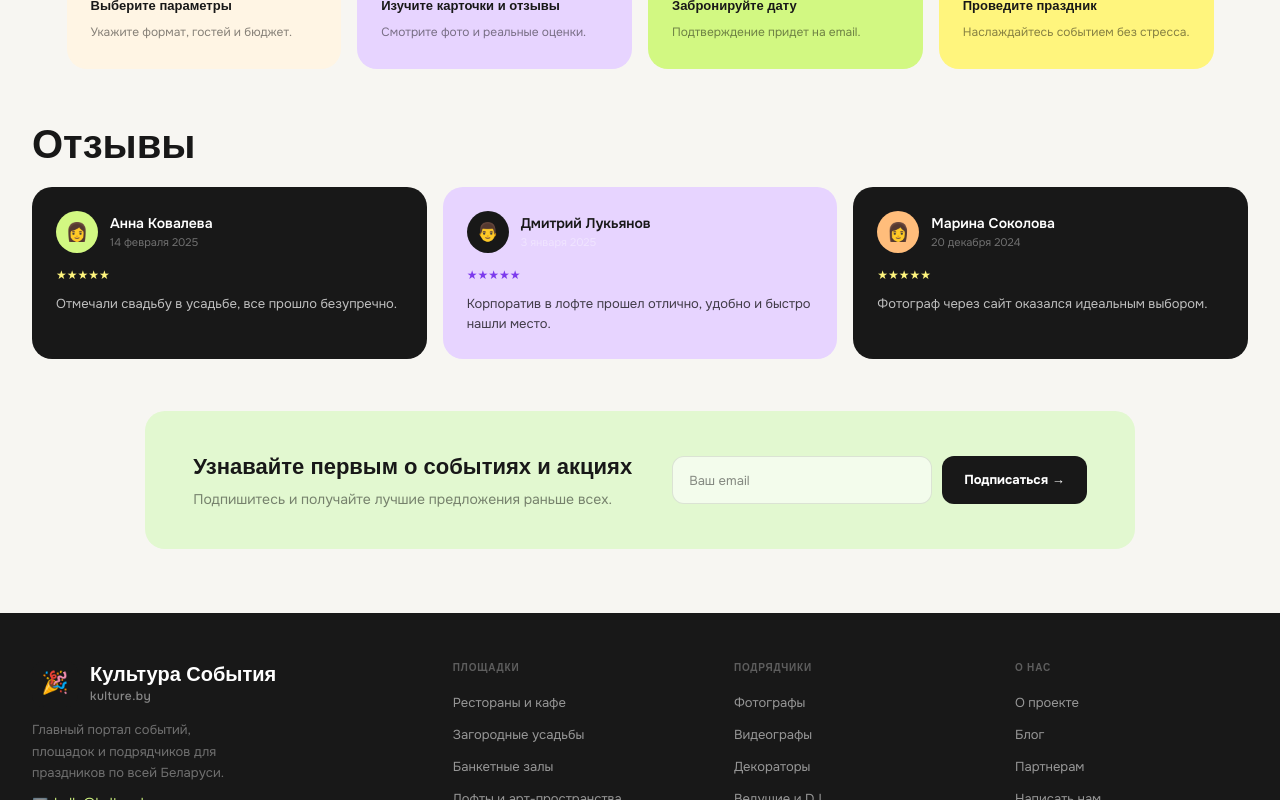
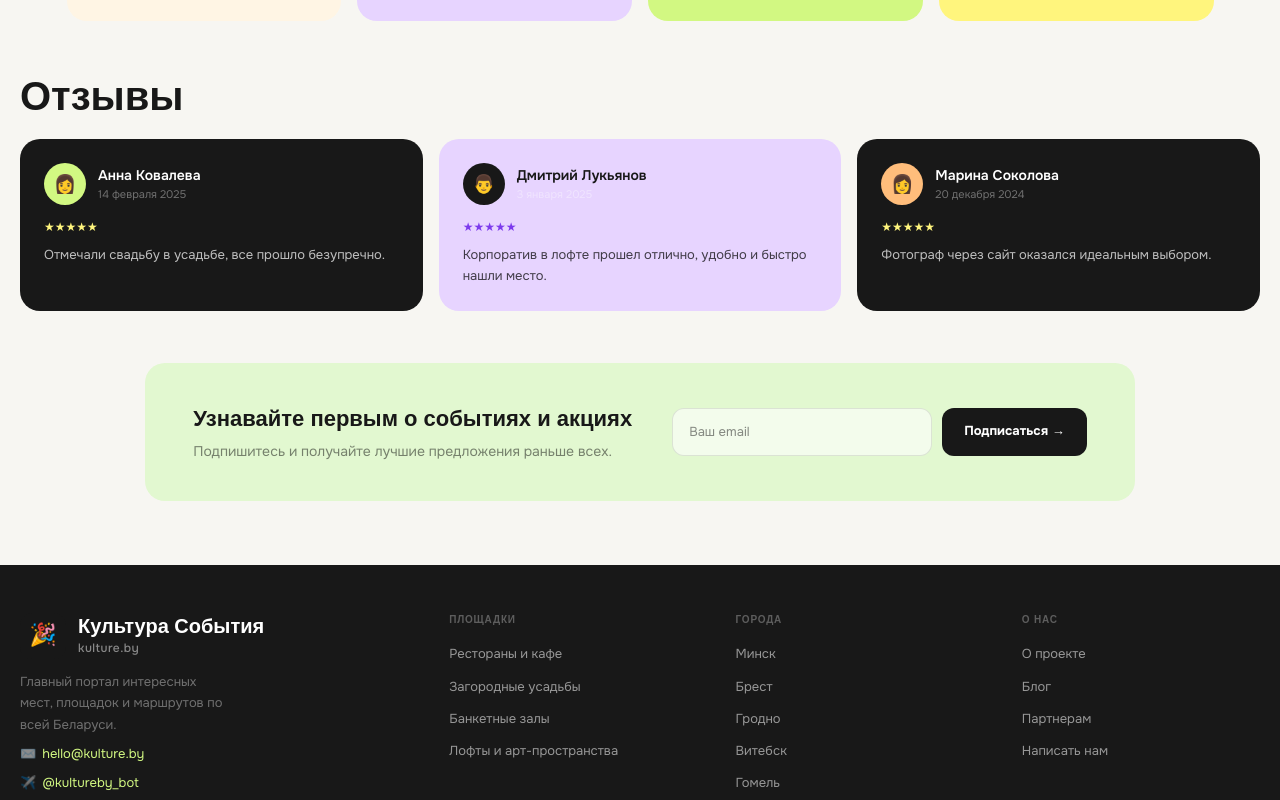
Before and after one commit to zazoprobel/kulture-by, a Next.js app: page / in a window 1280 px wide. Shown: the part 2000-2800 px from the top of the page. Built offline with nearby package versions, Linux system fonts and the light colour scheme; no server answers; the database is empty; a web font is replaced by a local one.

Commit message:
fix: hero layout, font sizes, mobile responsiveness

```diff
--- a/app/page.tsx
+++ b/app/page.tsx
@@ -14,17 +14,17 @@ export default async function HomePage() {
         a{color:inherit;text-decoration:none}
         button{font-family:var(--font-b);cursor:pointer}
         .site-header{position:sticky;top:0;z-index:200;background:rgba(247,246,242,.94);backdrop-filter:blur(14px);border-bottom:1px solid var(--border)}
-        .h-inner{max-width:1320px;margin:0 auto;padding:0 32px;height:84px;display:flex;align-items:center;gap:36px}
+        .h-inner{max-width:1320px;margin:0 auto;padding:0 20px;height:84px;display:flex;align-items:center;gap:36px}
         .logo{display:flex;align-items:center;gap:12px;flex-shrink:0}.logo-mark{width:46px;height:46px;background:var(--dark);border-radius:12px;display:flex;align-items:center;justify-content:center;font-size:22px}.logo-text{font-family:var(--font-h);font-weight:800;font-size:20px;line-height:1.1}.logo-sub{font-size:12px;font-weight:500;color:var(--gray);letter-spacing:.04em;display:block;margin-top:3px}
         nav{display:flex;align-items:center;gap:6px;flex:1}.na{font-size:18px;font-weight:500;padding:10px 16px;border-radius:99px;transition:background var(--trans)}.na:hover{background:rgba(0,0,0,.06)}.na.on{background:var(--dark);color:#fff}
         .h-right{display:flex;align-items:center;gap:10px;margin-left:auto;flex-shrink:0}.btn-ico{width:42px;height:42px;border-radius:50%;border:1.5px solid var(--border);background:transparent;display:flex;align-items:center;justify-content:center;font-size:18px;transition:background var(--trans)}.btn-ico:hover{background:rgba(0,0,0,.06)}.btn-login{height:42px;padding:0 18px;border-radius:99px;border:1.5px solid var(--border);background:transparent;font-size:16px;font-weight:500;transition:background var(--trans);display:flex;align-items:center}.btn-login:hover{background:rgba(0,0,0,.06)}
         .h-burger{display:none;width:42px;height:42px;border-radius:10px;border:1.5px solid var(--border);background:transparent;font-size:20px;align-items:center;justify-content:center}
         .mobile-nav{display:none}
-        .gsearch{background:var(--dark);padding:18px 32px}.gs-inner{max-width:1320px;margin:0 auto;display:flex;gap:10px;align-items:center}.gs-wrap{flex:1;position:relative}.gs-wrap svg{position:absolute;left:14px;top:50%;transform:translateY(-50%);color:rgba(255,255,255,.4)}.gs-inp{width:100%;height:50px;border-radius:13px;border:none;background:rgba(255,255,255,.1);color:#fff;font-family:var(--font-b);font-size:14px;padding:0 18px 0 44px;outline:none;transition:background var(--trans)}.gs-inp::placeholder{color:rgba(255,255,255,.38)}.gs-inp:focus{background:rgba(255,255,255,.15)}.gs-sel{height:50px;padding:0 36px 0 14px;border-radius:13px;border:1.5px solid rgba(255,255,255,.12);background:rgba(255,255,255,.08);color:#fff;font-family:var(--font-b);font-size:13px;appearance:none;cursor:pointer;outline:none;transition:border-color var(--trans);min-width:140px}.gs-btn{height:50px;padding:0 26px;border-radius:13px;border:none;background:var(--lime);color:var(--dark);font-family:var(--font-b);font-size:14px;font-weight:700;transition:opacity var(--trans);white-space:nowrap}
-        .cat-row{max-width:1320px;margin:0 auto;padding:22px 32px 0;display:flex;gap:6px;overflow-x:auto;scrollbar-width:none}.cat-row::-webkit-scrollbar{display:none}.cat-b{display:flex;flex-direction:column;align-items:center;gap:5px;padding:10px 16px;border-radius:14px;border:1.5px solid transparent;background:transparent;cursor:pointer;white-space:nowrap;transition:all var(--trans);min-width:72px}.cat-b:hover{background:rgba(0,0,0,.04)}.cat-b.on{background:var(--dark);color:#fff}.cat-ic{font-size:20px}.cat-lb{font-size:11px;font-weight:500;text-align:center;line-height:1.2}
-        .hero{max-width:1320px;margin:24px auto 0;padding:0 32px;display:grid;grid-template-columns:1.1fr 1fr;gap:16px}.hero-main{background:var(--lime);border-radius:var(--r);padding:44px 44px 0;overflow:hidden;min-height:420px;display:flex;flex-direction:column;position:relative}.hero-label{display:inline-flex;align-items:center;gap:8px;background:rgba(0,0,0,.08);border-radius:99px;padding:6px 16px 6px 6px;font-size:15px;font-weight:600;margin-bottom:20px;width:fit-content}.hero-label-dot{width:24px;height:24px;background:var(--dark);border-radius:50%;display:flex;align-items:center;justify-content:center;font-size:12px;color:#fff}.hero-h{font-family:var(--font-h);font-size:clamp(56px,5vw,72px);font-weight:900;line-height:1.04;margin-bottom:18px}.hero-p{font-size:18px;color:rgba(0,0,0,.66);line-height:1.6;margin-bottom:30px;max-width:520px}.hero-cta{display:inline-flex;align-items:center;gap:10px;background:var(--dark);color:#fff;font-size:18px;font-weight:700;padding:16px 30px;border-radius:99px;border:none;cursor:pointer;transition:opacity var(--trans);width:fit-content}.hero-img-row{margin-top:auto;display:flex;gap:12px;padding-bottom:0}.hero-photo{flex:1;height:170px;border-radius:14px 14px 0 0;overflow:hidden;display:flex;align-items:center;justify-content:center;font-size:48px}
+        .gsearch{background:var(--dark);padding:18px 20px}.gs-inner{max-width:1320px;margin:0 auto;display:flex;gap:10px;align-items:center}.gs-wrap{flex:1;position:relative}.gs-wrap svg{position:absolute;left:14px;top:50%;transform:translateY(-50%);color:rgba(255,255,255,.4)}.gs-inp{width:100%;height:50px;border-radius:13px;border:none;background:rgba(255,255,255,.1);color:#fff;font-family:var(--font-b);font-size:14px;padding:0 18px 0 44px;outline:none;transition:background var(--trans)}.gs-inp::placeholder{color:rgba(255,255,255,.38)}.gs-inp:focus{background:rgba(255,255,255,.15)}.gs-sel{height:50px;padding:0 36px 0 14px;border-radius:13px;border:1.5px solid rgba(255,255,255,.12);background:rgba(255,255,255,.08);color:#fff;font-family:var(--font-b);font-size:13px;appearance:none;cursor:pointer;outline:none;transition:border-color var(--trans);min-width:140px}.gs-btn{height:50px;padding:0 26px;border-radius:13px;border:none;background:var(--lime);color:var(--dark);font-family:var(--font-b);font-size:14px;font-weight:700;transition:opacity var(--trans);white-space:nowrap}
+        .cat-row{max-width:1320px;margin:0 auto;padding:22px 20px 0;display:flex;gap:6px;overflow-x:auto;scrollbar-width:none}.cat-row::-webkit-scrollbar{display:none}.cat-b{display:flex;flex-direction:column;align-items:center;gap:5px;padding:10px 16px;border-radius:14px;border:1.5px solid transparent;background:transparent;cursor:pointer;white-space:nowrap;transition:all var(--trans);min-width:72px}.cat-b:hover{background:rgba(0,0,0,.04)}.cat-b.on{background:var(--dark);color:#fff}.cat-ic{font-size:20px}.cat-lb{font-size:11px;font-weight:500;text-align:center;line-height:1.2}
+        .hero{max-width:1320px;margin:24px auto 0;padding:0 20px;display:grid;grid-template-columns:3fr 2fr;gap:16px}.hero-main{background:var(--lime);border-radius:var(--r);padding:44px 44px 0;overflow:hidden;word-break:break-word;min-height:420px;display:flex;flex-direction:column;position:relative}.hero-label{display:inline-flex;align-items:center;gap:8px;background:rgba(0,0,0,.08);border-radius:99px;padding:6px 16px 6px 6px;font-size:15px;font-weight:600;margin-bottom:20px;width:fit-content}.hero-label-dot{width:24px;height:24px;background:var(--dark);border-radius:50%;display:flex;align-items:center;justify-content:center;font-size:12px;color:#fff}.hero-h{font-family:var(--font-h);font-size:48px;font-weight:900;line-height:1.05;margin-bottom:18px;word-break:break-word}.hero-p{font-size:18px;color:rgba(0,0,0,.66);line-height:1.6;margin-bottom:30px;max-width:520px}.hero-cta{display:inline-flex;align-items:center;gap:10px;background:var(--dark);color:#fff;font-size:18px;font-weight:700;padding:16px 30px;border-radius:99px;border:none;cursor:pointer;transition:opacity var(--trans);width:fit-content}.hero-img-row{margin-top:auto;display:flex;gap:12px;padding-bottom:0}.hero-photo{flex:1;height:170px;border-radius:14px 14px 0 0;overflow:hidden;display:flex;align-items:center;justify-content:center;font-size:48px}
         .hero-right{display:flex;flex-direction:column;gap:16px}.hero-stat-row{display:grid;grid-template-columns:1fr 1fr;gap:16px}.stat-box{border-radius:var(--r);padding:28px 24px;display:flex;flex-direction:column;gap:6px}.stat-n{font-family:var(--font-h);font-size:30px;font-weight:900;line-height:1}.stat-l{font-size:12px;color:rgba(0,0,0,.5);line-height:1.3}.hero-banner{border-radius:var(--r);padding:24px 28px;display:flex;align-items:center;gap:14px;cursor:pointer;transition:opacity var(--trans)}.banner-icon{font-size:32px;flex-shrink:0}.banner-t{font-family:var(--font-h);font-size:14px;font-weight:700;margin-bottom:3px;line-height:1.2}.banner-s{font-size:12px;opacity:.55}.banner-arr{margin-left:auto;font-size:18px;opacity:.4;flex-shrink:0}
-        .sec{max-width:1320px;margin:52px auto 0;padding:0 32px}.sec-h{display:flex;align-items:baseline;justify-content:space-between;margin-bottom:20px}.sec-t{font-family:var(--font-h);font-size:clamp(32px,3.2vw,40px);font-weight:700;line-height:1.15}
+        .sec{max-width:1320px;margin:52px auto 0;padding:0 20px}.sec-h{display:flex;align-items:baseline;justify-content:space-between;margin-bottom:20px}.sec-t{font-family:var(--font-h);font-size:clamp(32px,3.2vw,40px);font-weight:700;line-height:1.15}
         .afisha-row{display:grid;grid-template-columns:repeat(4,1fr);gap:16px}.af-card{border-radius:var(--r);overflow:hidden;background:var(--white);border:1.5px solid var(--border);display:block}.af-thumb{width:100%;height:170px;position:relative;display:flex;align-items:center;justify-content:center;font-size:44px}.af-date{position:absolute;top:10px;left:10px;background:rgba(255,255,255,.92);border-radius:10px;padding:5px 10px;font-family:var(--font-h);font-size:11px;font-weight:700;line-height:1.1;text-align:center}.af-date span{display:block;font-family:var(--font-b);font-size:11px;font-weight:500;color:var(--gray)}.af-badge{position:absolute;bottom:10px;left:10px;border-radius:99px;padding:4px 10px;font-size:11px;font-weight:700}.af-fav{position:absolute;top:10px;right:10px;width:30px;height:30px;border-radius:50%;background:rgba(255,255,255,.88);border:none;display:flex;align-items:center;justify-content:center;font-size:13px}.af-body{padding:14px}.af-cat{font-size:11px;color:var(--gray);text-transform:uppercase;letter-spacing:.05em;margin-bottom:5px}.af-title{font-family:var(--font-h);font-size:13px;font-weight:700;line-height:1.3;margin-bottom:5px}.af-loc{font-size:12px;color:var(--gray);margin-bottom:8px}
         .occ-grid{display:grid;grid-template-columns:repeat(5,1fr);gap:12px}.occ-c{border-radius:var(--r);padding:24px 16px;display:flex;flex-direction:column;align-items:center;gap:9px;text-align:center}.occ-ico{font-size:34px}.occ-t{font-family:var(--font-h);font-size:16px;font-weight:700}.occ-n{font-size:13px;color:rgba(0,0,0,.42)}
         .contr-grid{display:grid;grid-template-columns:repeat(4,1fr);gap:16px}.contr-c{border-radius:var(--r);padding:28px 24px;display:block}.contr-ico{font-size:36px;margin-bottom:14px}.contr-t{font-family:var(--font-h);font-size:14px;font-weight:700;margin-bottom:6px}.contr-d{font-size:12px;color:rgba(0,0,0,.5);line-height:1.4;margin-bottom:14px}.contr-cnt{font-size:12px;font-weight:700;color:rgba(0,0,0,.45)}
@@ -33,7 +33,7 @@ export default async function HomePage() {
         .how-grid{display:grid;grid-template-columns:repeat(4,1fr);gap:16px}.how-c{background:var(--cream);border-radius:var(--r);padding:28px 24px}.how-num{font-family:var(--font-h);font-size:44px;font-weight:900;color:rgba(0,0,0,.06);line-height:1;margin-bottom:12px}.how-ico{font-size:28px;margin-bottom:10px}.how-t{font-family:var(--font-h);font-size:13px;font-weight:700;margin-bottom:7px}.how-d{font-size:12px;color:rgba(0,0,0,.48);line-height:1.5}
         .rev-grid{display:grid;grid-template-columns:repeat(3,1fr);gap:16px}.rev-c{background:var(--dark);border-radius:var(--r);padding:24px;color:#fff}.rev-h{display:flex;align-items:center;gap:12px;margin-bottom:14px}.rev-av{width:42px;height:42px;border-radius:50%;display:flex;align-items:center;justify-content:center;font-size:18px;flex-shrink:0}.rev-name{font-weight:600;font-size:14px}.rev-date{font-size:11px;color:rgba(255,255,255,.38);margin-top:2px}.rev-stars{color:var(--yellow);font-size:12px;margin-bottom:9px}.rev-txt{font-size:13px;color:rgba(255,255,255,.72);line-height:1.6}
         .nl-card{background:var(--mint);border-radius:var(--r);padding:40px 48px;display:flex;align-items:center;gap:40px}.nl-t{font-family:var(--font-h);font-size:22px;font-weight:800;margin-bottom:6px}.nl-s{font-size:14px;color:rgba(0,0,0,.48)}.nl-form{display:flex;gap:10px}.nl-inp{height:48px;width:260px;border-radius:12px;border:1.5px solid rgba(0,0,0,.1);background:rgba(255,255,255,.6);font-size:13px;padding:0 16px}.nl-btn{height:48px;padding:0 22px;border-radius:12px;border:none;background:var(--dark);color:#fff;font-size:13px;font-weight:700}
-        .site-footer{background:var(--dark);color:#fff;margin-top:64px;padding:48px 0 28px}.fi{max-width:1320px;margin:0 auto;padding:0 32px}.fg{display:grid;grid-template-columns:1.6fr 1fr 1fr 1fr;gap:48px;margin-bottom:38px}.fb-about{font-size:13px;color:rgba(255,255,255,.38);margin-top:12px;line-height:1.65;max-width:210px}.f-contact{font-size:13px;color:rgba(255,255,255,.5);margin-top:10px;display:flex;align-items:center;gap:6px}.f-contact a{color:var(--lime)}.f-soc{display:flex;gap:8px;margin-top:16px}.fsoc{width:34px;height:34px;border-radius:9px;border:1.5px solid rgba(255,255,255,.1);display:flex;align-items:center;justify-content:center;font-size:12px;color:#fff}.fc h4{font-family:var(--font-h);font-size:10px;font-weight:700;letter-spacing:.08em;text-transform:uppercase;color:rgba(255,255,255,.3);margin-bottom:14px}.fc ul{list-style:none;display:flex;flex-direction:column;gap:9px}.fc ul li a{font-size:13px;color:rgba(255,255,255,.55)}.fbot{padding-top:22px;border-top:1px solid rgba(255,255,255,.07);display:flex;align-items:center;justify-content:space-between;font-size:11px;color:rgba(255,255,255,.25)}.flegal{display:flex;gap:16px}
+        .site-footer{background:var(--dark);color:#fff;margin-top:64px;padding:48px 0 28px}.fi{max-width:1320px;margin:0 auto;padding:0 20px}.fg{display:grid;grid-template-columns:1.6fr 1fr 1fr 1fr;gap:48px;margin-bottom:38px}.fb-about{font-size:13px;color:rgba(255,255,255,.38);margin-top:12px;line-height:1.65;max-width:210px}.f-contact{font-size:13px;color:rgba(255,255,255,.5);margin-top:10px;display:flex;align-items:center;gap:6px}.f-contact a{color:var(--lime)}.f-soc{display:flex;gap:8px;margin-top:16px}.fsoc{width:34px;height:34px;border-radius:9px;border:1.5px solid rgba(255,255,255,.1);display:flex;align-items:center;justify-content:center;font-size:12px;color:#fff}.fc h4{font-family:var(--font-h);font-size:10px;font-weight:700;letter-spacing:.08em;text-transform:uppercase;color:rgba(255,255,255,.3);margin-bottom:14px}.fc ul{list-style:none;display:flex;flex-direction:column;gap:9px}.fc ul li a{font-size:13px;color:rgba(255,255,255,.55)}.fbot{padding-top:22px;border-top:1px solid rgba(255,255,255,.07);display:flex;align-items:center;justify-content:space-between;font-size:11px;color:rgba(255,255,255,.25)}.flegal{display:flex;gap:16px}
         @media (max-width: 767px) {
           .h-inner{height:72px;padding:0 16px;gap:12px}
           nav{display:none}
@@ -43,15 +43,18 @@ export default async function HomePage() {
           .mobile-nav.open{display:flex;flex-direction:column;gap:6px}
           .mobile-nav-link{font-size:18px;padding:12px 10px;border-radius:12px}
           .mobile-nav-link:hover{background:rgba(0,0,0,.06)}
-          .gsearch,.cat-row,.sec,.hero{padding-left:16px;padding-right:16px}
-          .gs-inner{flex-direction:column;align-items:stretch}
-          .gs-sel,.gs-btn{width:100%}
+          .gsearch,.sec,.hero{padding-left:16px;padding-right:16px}
+          .cat-row{display:none}
+          .gs-inner{display:grid;grid-template-columns:1fr auto;align-items:center;gap:8px}
+          .gs-wrap{grid-column:1 / -1}
+          .gs-sel,.gs-btn{width:auto}
+          .gs-btn{padding:0 18px}
           .hero{grid-template-columns:1fr;gap:12px}
           .hero-main{padding:28px 20px 0;min-height:unset}
-          .hero-h{font-size:44px}
+          .hero-h{font-size:28px}
           .hero-p{font-size:16px}
           .hero-right{order:2}
-          .hero-stat-row{grid-template-columns:1fr}
+          .hero-stat-row{grid-template-columns:1fr 1fr}
           .hero-photo{height:130px}
           .occ-grid,.reg-grid,.how-grid,.rev-grid,.contr-grid,.afisha-row{grid-template-columns:1fr}
           .map-promo,.nl-card{padding:24px 20px;flex-direction:column;align-items:flex-start}
@@ -66,7 +69,7 @@ export default async function HomePage() {
           .logo-sub{font-size:11px}
           .na{font-size:15px;padding:8px 12px}
           .hero{grid-template-columns:1fr}
-          .hero-h{font-size:56px}
+          .hero-h{font-size:36px}
           .hero-right{display:grid;grid-template-columns:1fr;gap:16px}
           .occ-grid,.reg-grid,.how-grid,.rev-grid,.contr-grid,.afisha-row{grid-template-columns:repeat(2,1fr)}
           .fg{grid-template-columns:repeat(2,1fr)}
--- a/components/layout/Footer.tsx
+++ b/components/layout/Footer.tsx
@@ -14,8 +14,8 @@ export function Footer() {
               </div>
             </a>
             <p className="fb-about">
-              Главный портал событий, площадок и подрядчиков для праздников по
-              всей Беларуси.
+              Главный портал интересных мест, площадок и маршрутов по всей
+              Беларуси.
             </p>
             <p className="f-contact">
               ✉️ <a href="mailto:hello@kulture.by">hello@kulture.by</a>
@@ -56,19 +56,25 @@ export function Footer() {
             </ul>
           </div>
           <div className="fc">
-            <h4>Подрядчики</h4>
+            <h4>Города</h4>
             <ul>
               <li>
-                <a href="#">Фотографы</a>
+                <a href="#">Минск</a>
               </li>
               <li>
-                <a href="#">Видеографы</a>
+                <a href="#">Брест</a>
               </li>
               <li>
-                <a href="#">Декораторы</a>
+                <a href="#">Гродно</a>
               </li>
               <li>
-                <a href="#">Ведущие и DJ</a>
+                <a href="#">Витебск</a>
+              </li>
+              <li>
+                <a href="#">Гомель</a>
+              </li>
+              <li>
+                <a href="#">Могилёв</a>
               </li>
             </ul>
           </div>
```
